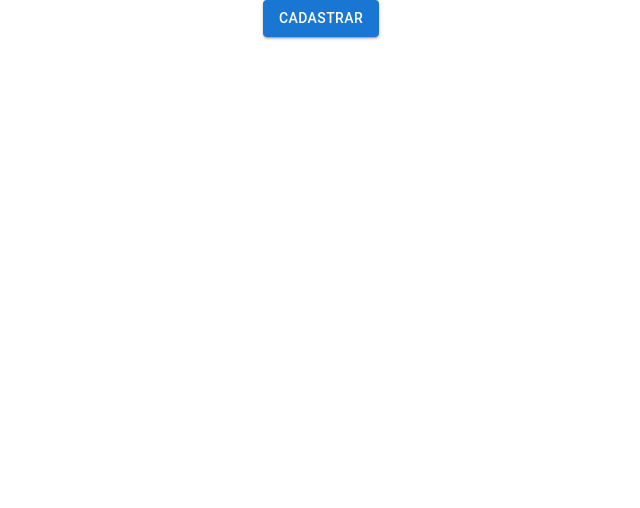
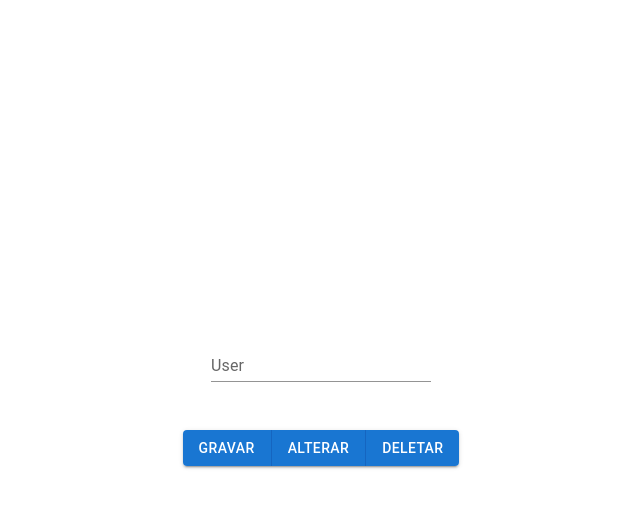
Before and after one commit to devLucasAquino/front-crud-react, a React (Create React App) app: page / in a window 1280 px wide. Shown: the top 508 px of the page, without its empty margins (319-959 px from the left). Built offline with nearby package versions, Linux system fonts and the light colour scheme.

Commit message:
style: adjusted style

```diff
--- a/src/App.js
+++ b/src/App.js
@@ -1,12 +1,22 @@
 import * as React from 'react';
 import Button from '@mui/material/Button';
+import { TextField } from '@mui/material';
+import ButtonGroup from '@mui/material/ButtonGroup';
+
 
 import './App.css';
 
 function App() {
   return (
     <div className="App">
-      <Button variant="contained">Cadastrar</Button>
+      <div className='inputContainer'>
+        <TextField id="standard-basic" label="User" variant="standard" />
+        <ButtonGroup variant="contained" aria-label="Basic button group">
+          <Button>Gravar</Button>
+          <Button>Alterar</Button>
+          <Button>Deletar</Button>
+        </ButtonGroup>
+      </div>
     </div>
   );
 }
--- a/src/index.css
+++ b/src/index.css
@@ -5,9 +5,25 @@ body {
     sans-serif;
   -webkit-font-smoothing: antialiased;
   -moz-osx-font-smoothing: grayscale;
+  height: 100vh;
 }
 
 code {
   font-family: source-code-pro, Menlo, Monaco, Consolas, 'Courier New',
     monospace;
 }
+
+body{
+  display: flex;
+  justify-content: center;
+  align-items: center;
+}
+
+
+.inputContainer{
+  display: flex;
+  flex-direction: column;
+  justify-content: center;
+  align-items: center;
+  gap: 3rem;
+}
```
Also changed, not shown: src/components/SelectedMethod.tsx (added, +104 -0 lines).
